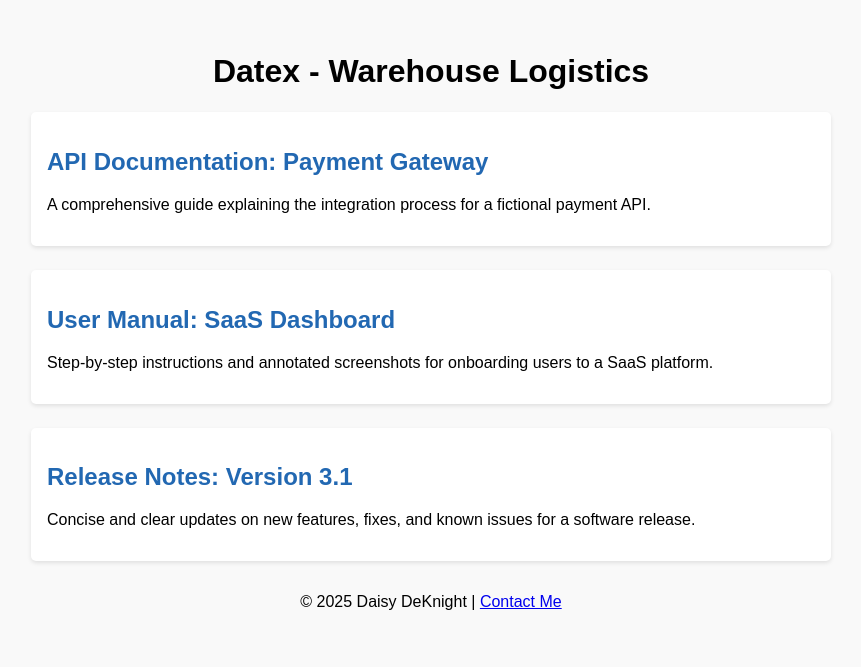
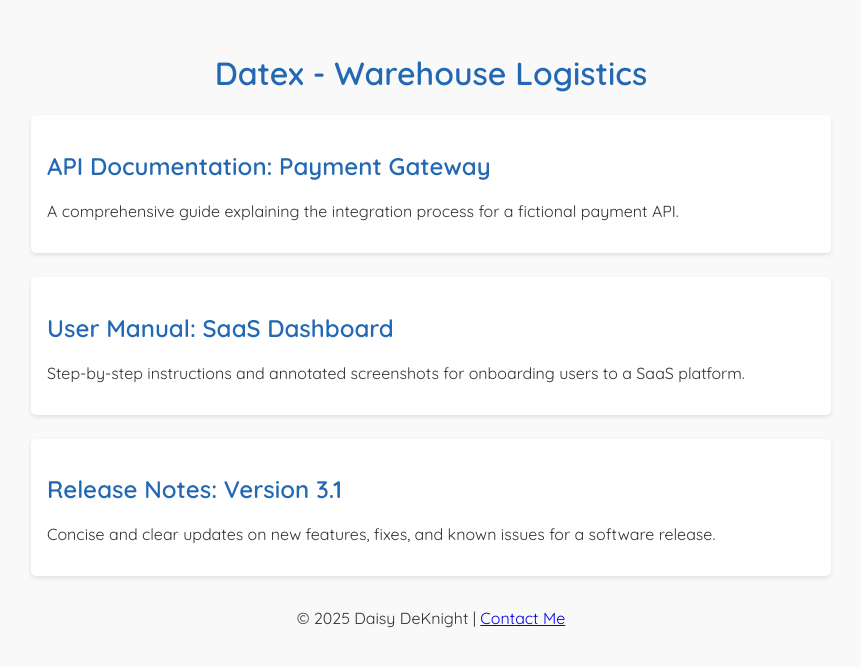
Before and after one commit to Daisy-Docs/Portfolio, a Jekyll site: the page Datex.html, which Jekyll copies as it is, in a window 1280 px wide. Shown: the top 667 px of the page, without its empty margins (209-1070 px from the left). Built offline with Jekyll 4.4.1, drawn with Linux system fonts in a browser that asks for light colours.

Commit message:
Update Datex.html

```diff
--- a/Datex.html
+++ b/Datex.html
@@ -1,36 +1,42 @@
 <!DOCTYPE html>
 <html lang="en">
 <head>
-  <meta charset="UTF-8">
-  <meta name="viewport" content="width=device-width, initial-scale=1">
+  <meta charset="UTF-8" />
+  <meta name="viewport" content="width=device-width, initial-scale=1" />
   <title>Datex - Warehouse Logistics</title>
+
+  <!-- ✅ Import Quicksand from Google Fonts -->
+  <link href="https://fonts.googleapis.com/css2?family=Quicksand:wght@400;600&display=swap" rel="stylesheet">
+
   <style>
     body {
-      font-family: 'Quicksand', Arial, sans-serif !important;
+      font-family: 'Quicksand', Arial, sans-serif;
       max-width: 800px;
       margin: 0 auto;
       padding: 2rem;
       background-color: #f9f9f9;
+      color: #333;
     }
+
     h1 {
       text-align: center;
-      font-color: #2268b2;
-      font-family: 'Quicksand', Arial, sans-serif !important;
+      color: #2268b2;
     }
+
     .sample {
       margin-bottom: 1.5rem;
       padding: 1rem;
       background: #fff;
       border-radius: 5px;
       box-shadow: 0 2px 4px rgba(0,0,0,0.1);
-      font-family: 'Quicksand', Arial, sans-serif !important;
     }
+
     .sample a {
       font-weight: bold;
       color: #2268b2;
       text-decoration: none;
-      font-family: 'Quicksand', Arial, sans-serif !important;
     }
+
     .sample a:hover {
       text-decoration: underline;
     }
```
